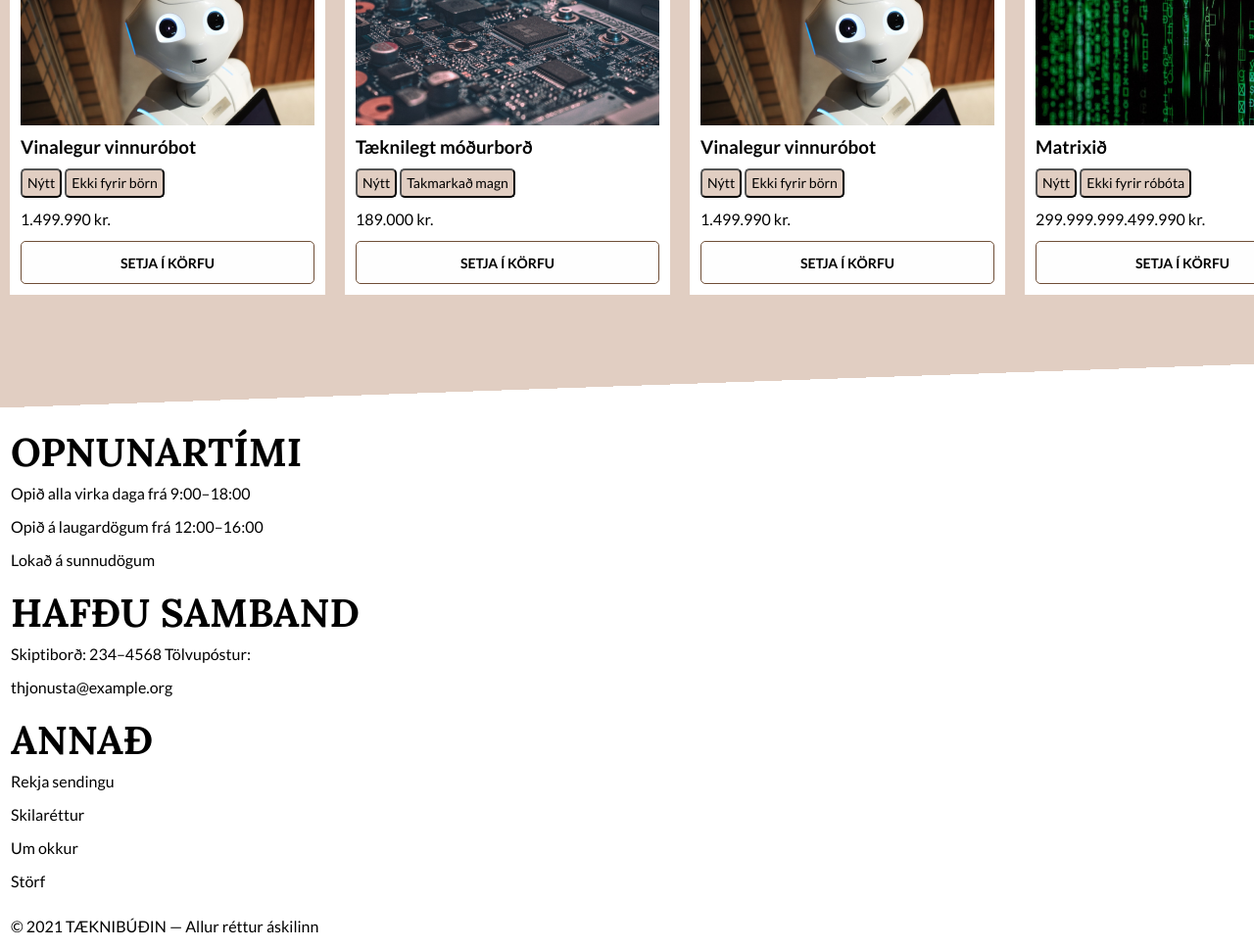
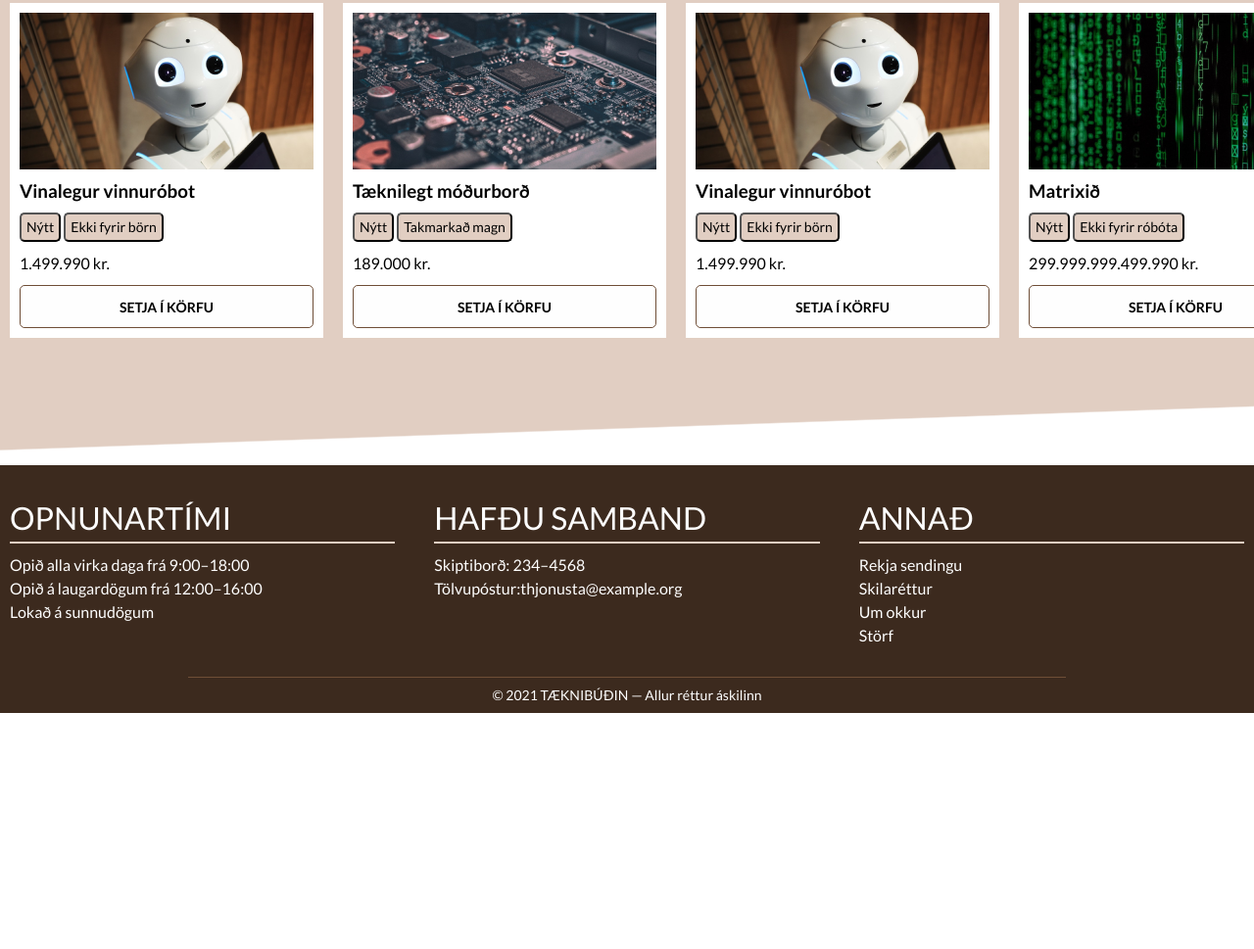
Before and after one commit to hemmiklemmi/Taeknibudin-vefsida, a website: page index.html in a window 1280 px wide. Shown: the part 2572-3541 px from the top of the page at 98% size. After the commit the page ends 3300 px from the top, so only its background shows below. Drawn offline with Linux system fonts and the light colour scheme.

Commit message:
Gerði footer

```diff
--- a/index.html
+++ b/index.html
@@ -113,7 +113,7 @@
             <div class="triangle-container"></div>
             <div class="products">
                 <div class="products-h2-container">
-                    <h2>Nokkrar af nýjustu vörunum okkar</h2>
+                    <h2>Nokkur dæmi úr ótrúlegu vöruúrvali okkar</h2>
                 </div>
                 <div class = "products-container">
                     <section>
@@ -161,27 +161,27 @@
             <div class="triangle-container-r"></div>
         </main>
         <footer>
-            <section>
+            <section class="footer-section">
                 <h2>OPNUNARTÍMI</h2>
                 <p>Opið alla virka daga frá 9:00–18:00</p>
                 <p>Opið á laugardögum frá 12:00–16:00</p>
                 <p>Lokað á sunnudögum</p>
             </section>
-            <section>
+            <section class="footer-section">
                 <h2>HAFÐU SAMBAND</h2>
-                <p>Skiptiborð: 234–4568 Tölvupóstur:</p>
-                <p>thjonusta@example.org</p>
+                <p>Skiptiborð: 234–4568 </p>
+                <p>Tölvupóstur:thjonusta@example.org</p>
             </section>
-            <section>
+            <section class="footer-section">
                 <h2>ANNAÐ</h2>
                 <p>Rekja sendingu</p>
                 <p>Skilaréttur</p>
                 <p>Um okkur</p>
                 <p>Störf</p>
             </section>
-            <section>
+            <div class="footer-p">
                 <p>© 2021 TÆKNIBÚÐIN — Allur réttur áskilinn</p>
-            </section>
+            </div>
         </footer>
     </div>
 </body>
--- a/styles.scss
+++ b/styles.scss
@@ -4,3 +4,4 @@
 @import 'styles/header';
 @import 'styles/content-new';
 @import 'styles/products-new';
+@import 'styles/footer';
--- a/styles/fonts.scss
+++ b/styles/fonts.scss
@@ -51,3 +51,18 @@ body {
     line-height: 48px;
   }
 }
+
+footer {
+  h2 {
+    font-family: 'Lato', sans-serif;
+    font-size: 32px;
+    font-style: normal;
+    font-weight: normal;
+    line-height: 48px;
+  }
+
+  .footer-p {
+    font-size: 14px;
+    line-height: 16px;
+  }
+}
--- a/styles/footer.scss
+++ b/styles/footer.scss
@@ -0,0 +1,30 @@
+footer {
+  background: #3c2a1e;
+  color: #fefefe;
+  display: grid;
+  grid-gap: 20px;
+  grid-template-columns: repeat(3, 1fr);
+
+  h2 {
+    border-bottom: 2px solid #e1cec2;
+    margin-bottom: $spacing;
+  }
+}
+
+.footer {
+  &-section {
+    background: #3c2a1e;
+    gap: 0;
+  }
+
+  &-p {
+    border-top: 1px solid #6f4e37;
+    display: flex;
+    grid-column: span 3;
+    grid-row: 3;
+    justify-content: center;
+    margin: auto;
+    padding: $spacing 0;
+    width: 70%;
+  }
+}
--- a/styles/products-new.scss
+++ b/styles/products-new.scss
@@ -7,7 +7,7 @@
   .products-h2-container {
     display: grid;
     grid-row: 1/1;
-    grid-template-columns: 15% 50%;
+    grid-template-columns: 22% 55%;
   }
 
   &-container {
@@ -20,7 +20,6 @@
 
 section {
   background: #fff;
-  border: 1px solid #fff;
   display: flex;
   flex-direction: column;
   gap: $spacing;
@@ -45,12 +44,12 @@ section {
 }
 
 .triangle-container {
-  background: linear-gradient(178deg, rgb(255 255 255) 41%, #e1cec2 41%);
+  background: linear-gradient(178deg, rgb(255 255 255) 41%, #e1cec2 42%);
   height: 100px;
   width: 100%;
 
   &-r {
-    background: linear-gradient(-2deg, rgb(255 255 255) 41%, #e1cec2 41%);
+    background: linear-gradient(-2deg, rgb(255 255 255) 41%, #e1cec2 42%);
     height: 100px;
     width: 100%;
   }
```
Also changed, not shown: styles.css, 1 other file.
